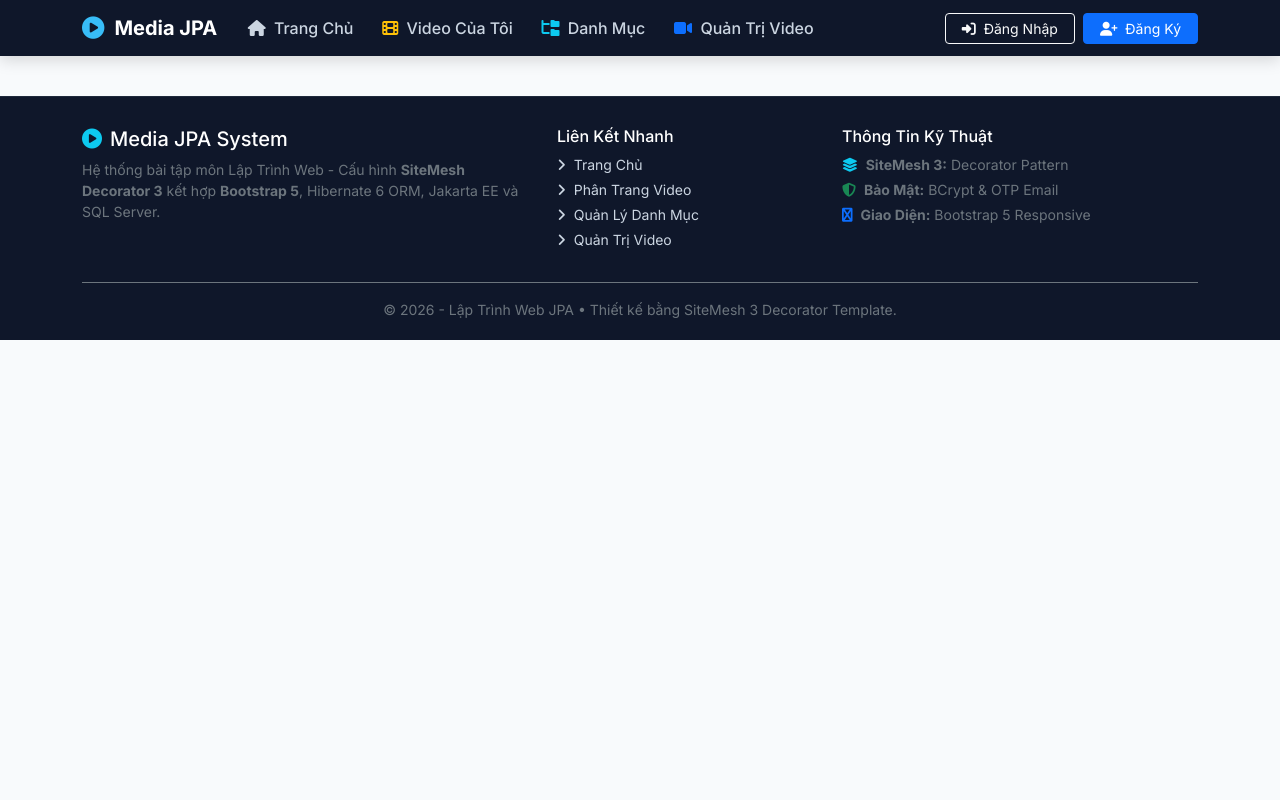
After one commit to baohuy110506/bt_web, a Java web app: page /views/decorators/web.jsp in a window 1280 px wide. The commit adds this page. Run offline with Tomcat 11, a stand-in JSP engine, Linux system fonts and the light colour scheme.

Commit message:
feat(sitemesh): cau hinh SiteMesh Decorator 3 voi Bootstrap 5 template (web & admin)

```diff
--- /dev/null
+++ b/src/main/webapp/views/decorators/web.jsp
@@ -0,0 +1,235 @@
+<%@ page language="java" contentType="text/html; charset=UTF-8" pageEncoding="UTF-8"%>
+<%@ taglib prefix="c" uri="jakarta.tags.core" %>
+<!DOCTYPE html>
+<html lang="vi">
+<head>
+    <meta charset="UTF-8">
+    <meta name="viewport" content="width=device-width, initial-scale=1.0">
+    <title><sitemesh:write property="title">Hệ Thống Quản Lý Video JPA</sitemesh:write></title>
+
+    <!-- Bootstrap 5 CSS -->
+    <link href="https://cdn.jsdelivr.net/npm/bootstrap@5.3.3/dist/css/bootstrap.min.css" rel="stylesheet">
+    <!-- Font Awesome 6 -->
+    <link rel="stylesheet" href="https://cdnjs.cloudflare.com/ajax/libs/font-awesome/6.5.1/css/all.min.css">
+    <!-- Google Fonts -->
+    <link rel="preconnect" href="https://fonts.googleapis.com">
+    <link rel="preconnect" href="https://fonts.gstatic.com" crossorigin>
+    <link href="https://fonts.googleapis.com/css2?family=Inter:wght@300;400;500;600;700&display=swap" rel="stylesheet">
+
+    <style>
+        :root {
+            --primary-color: #0284c7;
+            --primary-hover: #0369a1;
+            --dark-bg: #0f172a;
+        }
+        body {
+            font-family: 'Inter', -apple-system, BlinkMacSystemFont, 'Segoe UI', Roboto, sans-serif;
+            background-color: #f8fafc;
+            color: #1e293b;
+            min-height: 100vh;
+            display: flex;
+            flex-direction: column;
+        }
+        .app-navbar {
+            background: #0f172a !important;
+            box-shadow: 0 4px 15px rgba(0, 0, 0, 0.15);
+        }
+        .navbar-brand {
+            font-weight: 700;
+            font-size: 1.25rem;
+            color: #ffffff !important;
+            display: flex;
+            align-items: center;
+            gap: 10px;
+        }
+        .navbar-brand i {
+            color: #38bdf8;
+            font-size: 1.4rem;
+        }
+        .nav-link {
+            color: #cbd5e1 !important;
+            font-weight: 500;
+            padding: 0.5rem 0.9rem !important;
+            border-radius: 6px;
+            transition: all 0.2s;
+        }
+        .nav-link:hover {
+            color: #ffffff !important;
+            background: rgba(255, 255, 255, 0.08);
+        }
+        .nav-link.active {
+            color: #38bdf8 !important;
+            font-weight: 600;
+        }
+        .main-wrapper {
+            flex: 1 0 auto;
+        }
+        .app-footer {
+            background: #0f172a;
+            color: #94a3b8;
+            padding: 30px 0 20px;
+            margin-top: 40px;
+            border-top: 1px solid #1e293b;
+        }
+        .app-footer a {
+            color: #cbd5e1;
+            text-decoration: none;
+            transition: color 0.2s;
+        }
+        .app-footer a:hover {
+            color: #38bdf8;
+        }
+        .user-avatar-sm {
+            width: 34px;
+            height: 34px;
+            border-radius: 50%;
+            object-fit: cover;
+            border: 2px solid #38bdf8;
+        }
+    </style>
+
+    <sitemesh:write property="head"/>
+</head>
+<body>
+
+    <!-- Header Navigation Bar (Bootstrap 5) -->
+    <nav class="navbar navbar-expand-lg navbar-dark app-navbar sticky-top">
+        <div class="container">
+            <a class="navbar-brand" href="${pageContext.request.contextPath}/home">
+                <i class="fa-solid fa-circle-play"></i>
+                <span>Media JPA</span>
+            </a>
+            <button class="navbar-toggler" type="button" data-bs-toggle="collapse" data-bs-target="#navbarContent"
+                    aria-controls="navbarContent" aria-expanded="false" aria-label="Toggle navigation">
+                <span class="navbar-toggler-icon"></span>
+            </button>
+
+            <div class="collapse navbar-collapse" id="navbarContent">
+                <ul class="navbar-nav me-auto mb-2 mb-lg-0">
+                    <li class="nav-item">
+                        <a class="nav-link" href="${pageContext.request.contextPath}/home">
+                            <i class="fa fa-home me-1"></i> Trang Chủ
+                        </a>
+                    </li>
+                    <li class="nav-item">
+                        <a class="nav-link" href="${pageContext.request.contextPath}/video">
+                            <i class="fa fa-film me-1 text-warning"></i> Video Của Tôi
+                        </a>
+                    </li>
+                    <li class="nav-item">
+                        <a class="nav-link" href="${pageContext.request.contextPath}/admin/categories">
+                            <i class="fa fa-folder-tree me-1 text-info"></i> Danh Mục
+                        </a>
+                    </li>
+                    <li class="nav-item">
+                        <a class="nav-link" href="${pageContext.request.contextPath}/admin/videos">
+                            <i class="fa fa-video me-1 text-primary"></i> Quản Trị Video
+                        </a>
+                    </li>
+                </ul>
+
+                <div class="d-flex align-items-center gap-2">
+                    <c:choose>
+                        <c:when test="${sessionScope.account == null}">
+                            <a href="${pageContext.request.contextPath}/login" class="btn btn-outline-light btn-sm px-3">
+                                <i class="fa fa-sign-in-alt me-1"></i> Đăng Nhập
+                            </a>
+                            <a href="${pageContext.request.contextPath}/register" class="btn btn-primary btn-sm px-3">
+                                <i class="fa fa-user-plus me-1"></i> Đăng Ký
+                            </a>
+                        </c:when>
+                        <c:otherwise>
+                            <div class="dropdown">
+                                <button class="btn btn-outline-light btn-sm dropdown-toggle d-flex align-items-center gap-2"
+                                        type="button" id="userMenuButton" data-bs-toggle="dropdown" aria-expanded="false">
+                                    <c:choose>
+                                        <c:when test="${not empty sessionScope.account.avatar}">
+                                            <img src="${sessionScope.account.avatar}" alt="Avatar" class="user-avatar-sm">
+                                        </c:when>
+                                        <c:otherwise>
+                                            <i class="fa-solid fa-circle-user fs-5 text-info"></i>
+                                        </c:otherwise>
+                                    </c:choose>
+                                    <span>${sessionScope.account.fullName != null ? sessionScope.account.fullName : sessionScope.account.userName}</span>
+                                    <c:if test="${sessionScope.account.roleid == 1}">
+                                        <span class="badge bg-danger ms-1">Admin</span>
+                                    </c:if>
+                                </button>
+                                <ul class="dropdown-menu dropdown-menu-end shadow" aria-labelledby="userMenuButton">
+                                    <li>
+                                        <h6 class="dropdown-header">Tài khoản: ${sessionScope.account.userName}</h6>
+                                    </li>
+                                    <li>
+                                        <a class="dropdown-item" href="${pageContext.request.contextPath}/user/profile">
+                                            <i class="fa fa-id-card me-2 text-primary"></i> Thông Tin Cá Nhân
+                                        </a>
+                                    </li>
+                                    <li>
+                                        <a class="dropdown-item" href="${pageContext.request.contextPath}/video">
+                                            <i class="fa fa-video me-2 text-warning"></i> Video Của Tôi
+                                        </a>
+                                    </li>
+                                    <li><hr class="dropdown-divider"></li>
+                                    <li>
+                                        <a class="dropdown-item text-danger" href="${pageContext.request.contextPath}/logout">
+                                            <i class="fa fa-sign-out-alt me-2"></i> Đăng Xuất
+                                        </a>
+                                    </li>
+                                </ul>
+                            </div>
+                        </c:otherwise>
+                    </c:choose>
+                </div>
+            </div>
+        </div>
+    </nav>
+
+    <!-- Main Content Area Rendered by SiteMesh 3 -->
+    <main class="main-wrapper">
+        <sitemesh:write property="body"/>
+    </main>
+
+    <!-- Footer (Bootstrap 5) -->
+    <footer class="app-footer">
+        <div class="container">
+            <div class="row g-4 mb-3">
+                <div class="col-md-5">
+                    <h5 class="text-white mb-2">
+                        <i class="fa-solid fa-circle-play text-info me-2"></i>Media JPA System
+                    </h5>
+                    <p class="small text-secondary mb-0">
+                        Hệ thống bài tập môn Lập Trình Web - Cấu hình <strong>SiteMesh Decorator 3</strong> kết hợp <strong>Bootstrap 5</strong>, Hibernate 6 ORM, Jakarta EE và SQL Server.
+                    </p>
+                </div>
+                <div class="col-md-3">
+                    <h6 class="text-white mb-2">Liên Kết Nhanh</h6>
+                    <ul class="list-unstyled small">
+                        <li class="mb-1"><a href="${pageContext.request.contextPath}/home"><i class="fa fa-angle-right me-1"></i> Trang Chủ</a></li>
+                        <li class="mb-1"><a href="${pageContext.request.contextPath}/video"><i class="fa fa-angle-right me-1"></i> Phân Trang Video</a></li>
+                        <li class="mb-1"><a href="${pageContext.request.contextPath}/admin/categories"><i class="fa fa-angle-right me-1"></i> Quản Lý Danh Mục</a></li>
+                        <li class="mb-1"><a href="${pageContext.request.contextPath}/admin/videos"><i class="fa fa-angle-right me-1"></i> Quản Trị Video</a></li>
+                    </ul>
+                </div>
+                <div class="col-md-4">
+                    <h6 class="text-white mb-2">Thông Tin Kỹ Thuật</h6>
+                    <p class="small text-secondary mb-1">
+                        <i class="fa fa-layer-group text-info me-1"></i> <strong>SiteMesh 3:</strong> Decorator Pattern
+                    </p>
+                    <p class="small text-secondary mb-1">
+                        <i class="fa fa-shield-halved text-success me-1"></i> <strong>Bảo Mật:</strong> BCrypt & OTP Email
+                    </p>
+                    <p class="small text-secondary mb-0">
+                        <i class="fa fa-bootstrap text-primary me-1"></i> <strong>Giao Diện:</strong> Bootstrap 5 Responsive
+                    </p>
+                </div>
+            </div>
+            <div class="pt-3 border-top border-secondary text-center small text-secondary">
+                &copy; 2026 - Lập Trình Web JPA &bull; Thiết kế bằng SiteMesh 3 Decorator Template.
+            </div>
+        </div>
+    </footer>
+
+    <!-- Bootstrap 5 JS Bundle -->
+    <script src="https://cdn.jsdelivr.net/npm/bootstrap@5.3.3/dist/js/bootstrap.bundle.min.js"></script>
+</body>
+</html>
--- a/src/main/webapp/views/home.jsp
+++ b/src/main/webapp/views/home.jsp
@@ -182,8 +182,6 @@
     </style>
 </head>
 <body>
-    <jsp:include page="/views/common/topbar.jsp" />
-
     <div class="hero">
         <h1>Nền Tảng Đa Phương Tiện & Danh Mục JPA</h1>
         <p>Hệ thống hỗ trợ Đăng ký xác thực OTP Email, Mã hóa mật khẩu BCrypt, Quên mật khẩu OTP, Quản lý Video (1-N với User) và Phân trang 6 Video/Trang.</p>
--- a/src/main/webapp/views/video/video-detail.jsp
+++ b/src/main/webapp/views/video/video-detail.jsp
@@ -186,8 +186,6 @@
     </style>
 </head>
 <body>
-    <jsp:include page="/views/common/topbar.jsp" />
-
     <div class="main-container">
         <!-- CỘT TRÁI: VIDEO PLAYER VÀ CHI TIẾT -->
         <div>
--- a/src/main/webapp/views/video/video-list.jsp
+++ b/src/main/webapp/views/video/video-list.jsp
@@ -182,8 +182,6 @@
     </style>
 </head>
 <body>
-    <jsp:include page="/views/common/topbar.jsp" />
-
     <div class="page-header">
         <h1><i class="fa fa-film"></i> Tất Cả Videos (URL: /video)</h1>
         <p>Phân trang chuẩn 6 sản phẩm/trang theo yêu cầu đề bài</p>
```
Also changed, not shown: pom.xml (+14 -0 lines), src/main/java/vn/iotstar/filter/SiteMeshFilter.java (added, +21 -0 lines), src/main/webapp/WEB-INF/sitemesh3.xml (added, +13 -0 lines), src/main/webapp/WEB-INF/web.xml (+20 -0 lines), src/main/webapp/views/decorators/admin.jsp (added, +120 -0 lines).
